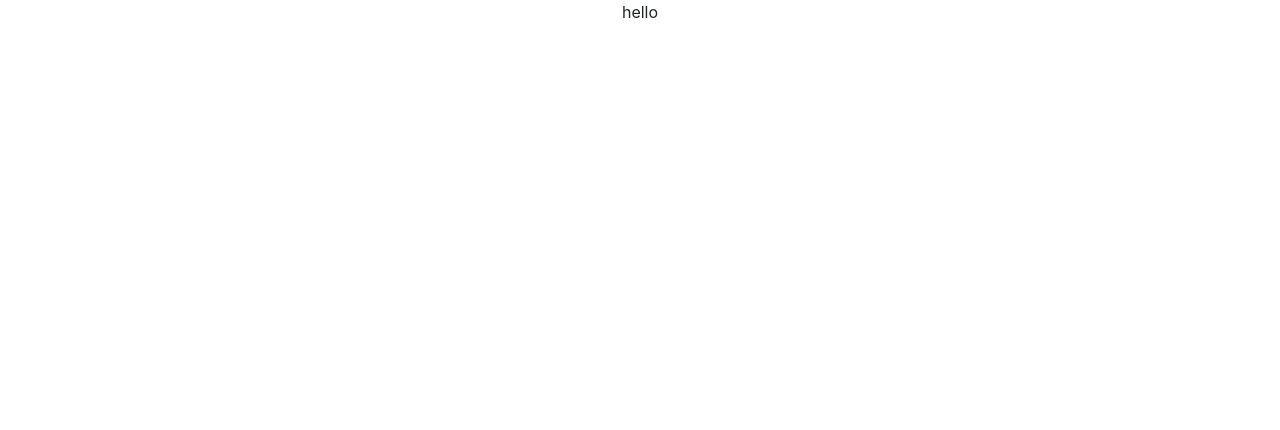
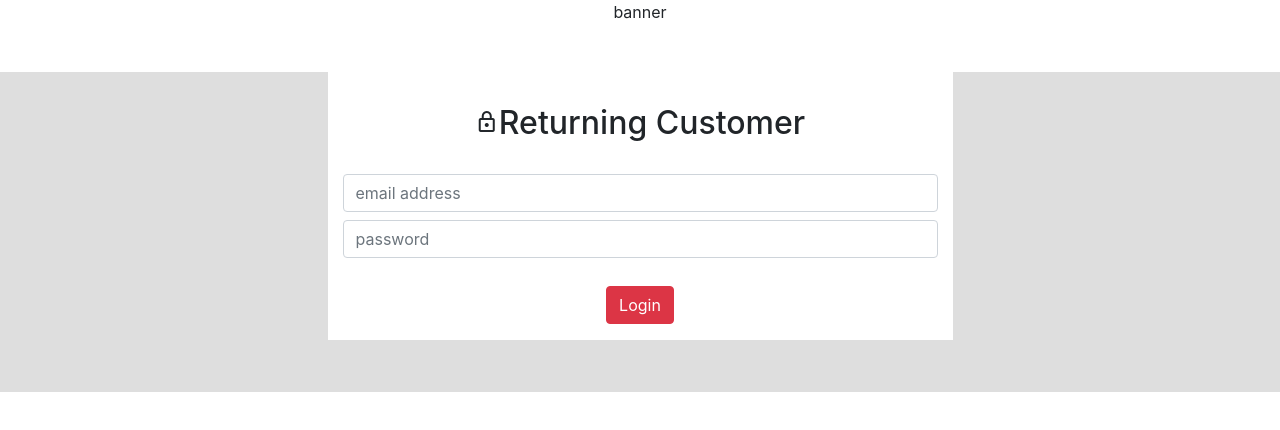
Before and after one commit to Branjosef/boxxie-frontend, a React (Create React App) app: page /login in a window 1280 px wide. Shown: the top 430 px of the page. Built offline with nearby package versions, Linux system fonts and the light colour scheme.

Commit message:
initial build out of login page

```diff
--- a/src/pages/Login.js
+++ b/src/pages/Login.js
@@ -1,4 +1,5 @@
 import React from 'react';
+import '../styles/loginPage.css'
 
 
 class Login extends React.Component {
@@ -7,11 +8,44 @@ class Login extends React.Component {
     error: null
   }
 
+  loginHandler = (e) => {
+    e.preventDefault()
+    console.log(e.target.email.value)
+    console.log(e.target.password.value)
+  }
+
 
 
   render() {
     return (
-      <div>hello</div>
+      <>
+        <div className="container-fluid">
+          banner
+        </div>
+        <div className="container-fluid formContainer">
+          <div className="container col-6 loginForm mt-5 mb-5">
+            <div className="edit-form">
+              <h2 className="mb-2 pb-2"><i className="material-icons-outlined">lock</i>Returning Customer</h2>
+              {<h4 style={{ color: 'red' }}>{this.state.error}</h4>}
+              <form onSubmit={this.loginHandler}>
+                <div className="form-group user-form-group">
+                  <input type="text" className="form-control mt-4 mb-2" name="email" placeholder="email address" />
+
+                  <input type="password" className="form-control mb-1" name="password" placeholder="password" />
+
+                  <button type="submit" className="btn btn-danger mt-4 mb-3">Login</button>
+
+                </div>
+              </form>
+
+            </div>
+          </div>
+
+        </div>
+
+
+
+      </>
     )
   }
 }
--- /dev/null
+++ b/src/styles/loginPage.css
@@ -0,0 +1,23 @@
+.formContainer {
+  background: rgba(128, 128, 128, 0.26);
+  min-height: 40vh;
+}
+
+.loginForm {
+  background: white;
+  padding-top: 2em;
+}
+
+/* debugging styling */
+
+.border-test {
+  background: red;
+}
+
+.border-test2 {
+  background: blue;
+}
+
+.border-test3 {
+  background: yellow;
+}
```
